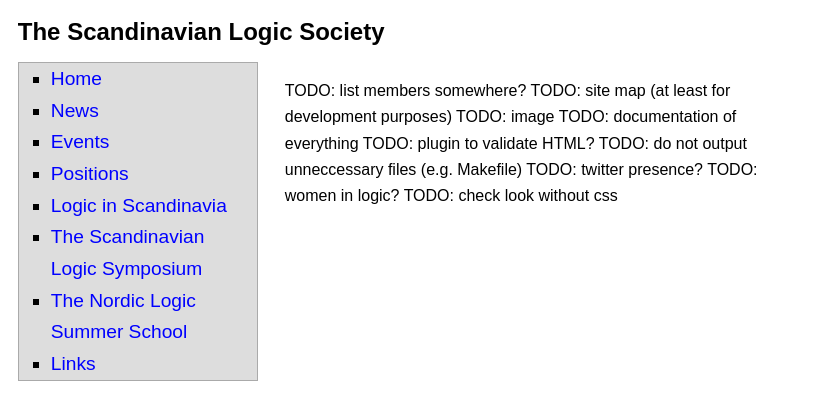
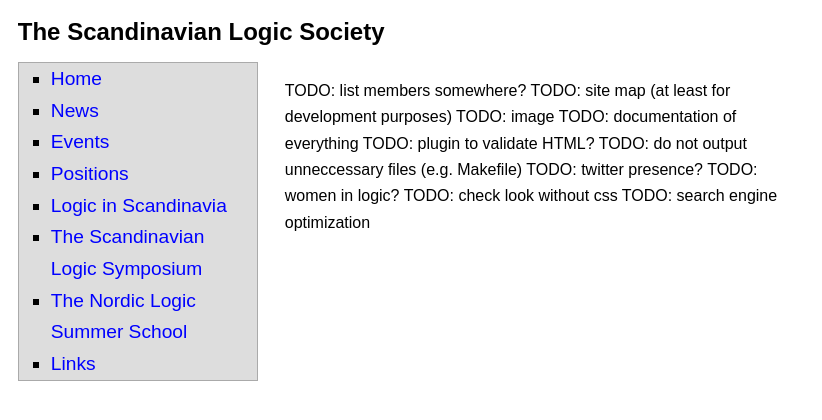
Before and after one commit to scandinavianlogic/scandinavianlogic.github.io, a Jekyll site: the page built from TODO.md, in a window 1280 px wide. Shown: the top 420 px of the page, without its empty margins (0-822 px from the left). Built offline with Jekyll 4.4.1, drawn with Linux system fonts in a browser that asks for light colours; our own code applies the rules of GitHub Pages for plain Markdown files.

Commit message:
added TODO

```diff
--- a/TODO.md
+++ b/TODO.md
@@ -9,3 +9,4 @@
 {{ "TODO: twitter presence?" | log_warning }}
 {{ "TODO: women in logic?" | log_warning }}
 {{ "TODO: check look without css" | log_warning }}
+{{ "TODO: search engine optimization" | log_warning }}
```
